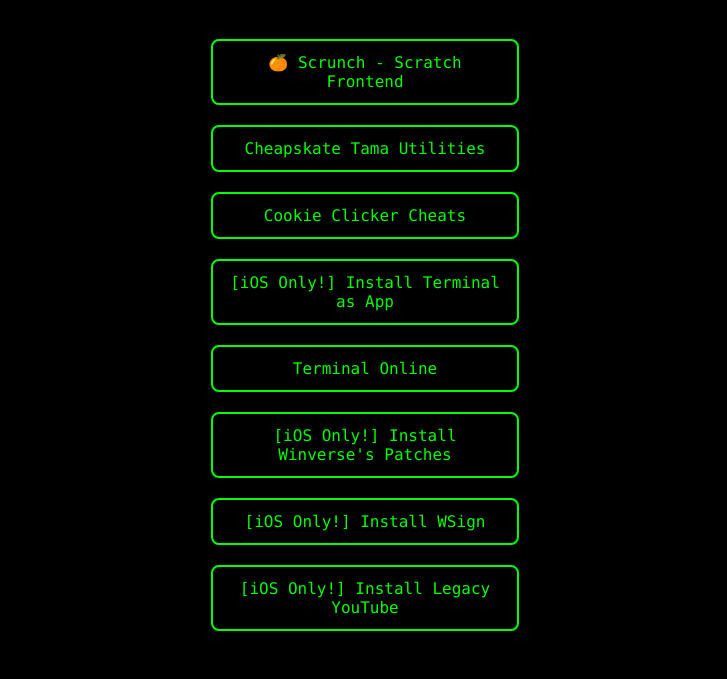
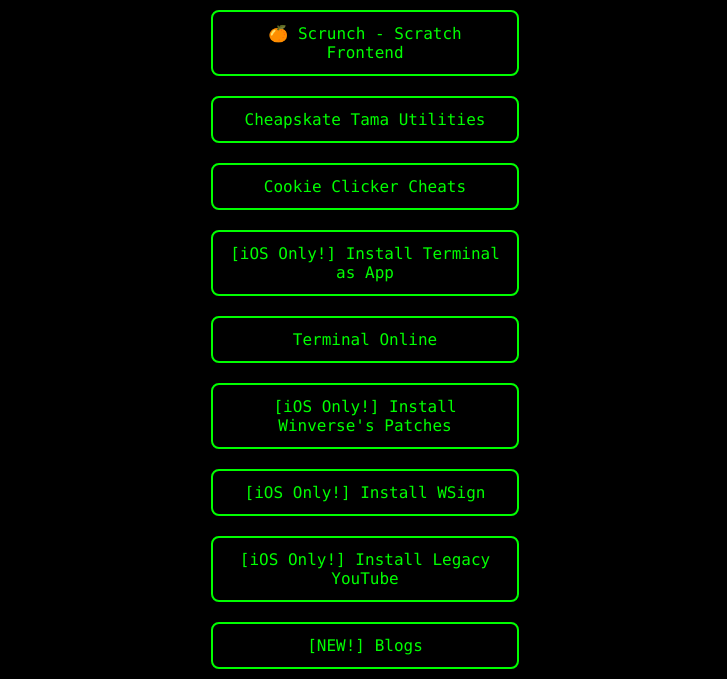
Before and after one commit to ElectricBoy2023/ElectricBoy2023.github.io, a plain HTML site: page index.html in a window 1280 px wide. Shown: the part 129-808 px from the top of the page, without its empty margins (275-1002 px from the left). Drawn offline with Linux system fonts and the light colour scheme.

Commit message:
Add new Blogs button to index.html

```diff
--- a/index.html
+++ b/index.html
@@ -38,5 +38,6 @@
   <a class="button" href="/Winverse's%20Patches%20for%20iOS.mobileconfig">[iOS Only!] Install Winverse's Patches</a>
   <a class="button" href="/WSign.mobileconfig">[iOS Only!] Install WSign</a>
   <a class="button" href="/Legacy%20YouTube.mobileconfig">[iOS Only!] Install Legacy YouTube</a>
+  <a class="button" href="/blogs/">[NEW!] Blogs</a>
 </body>
 </html>
```
